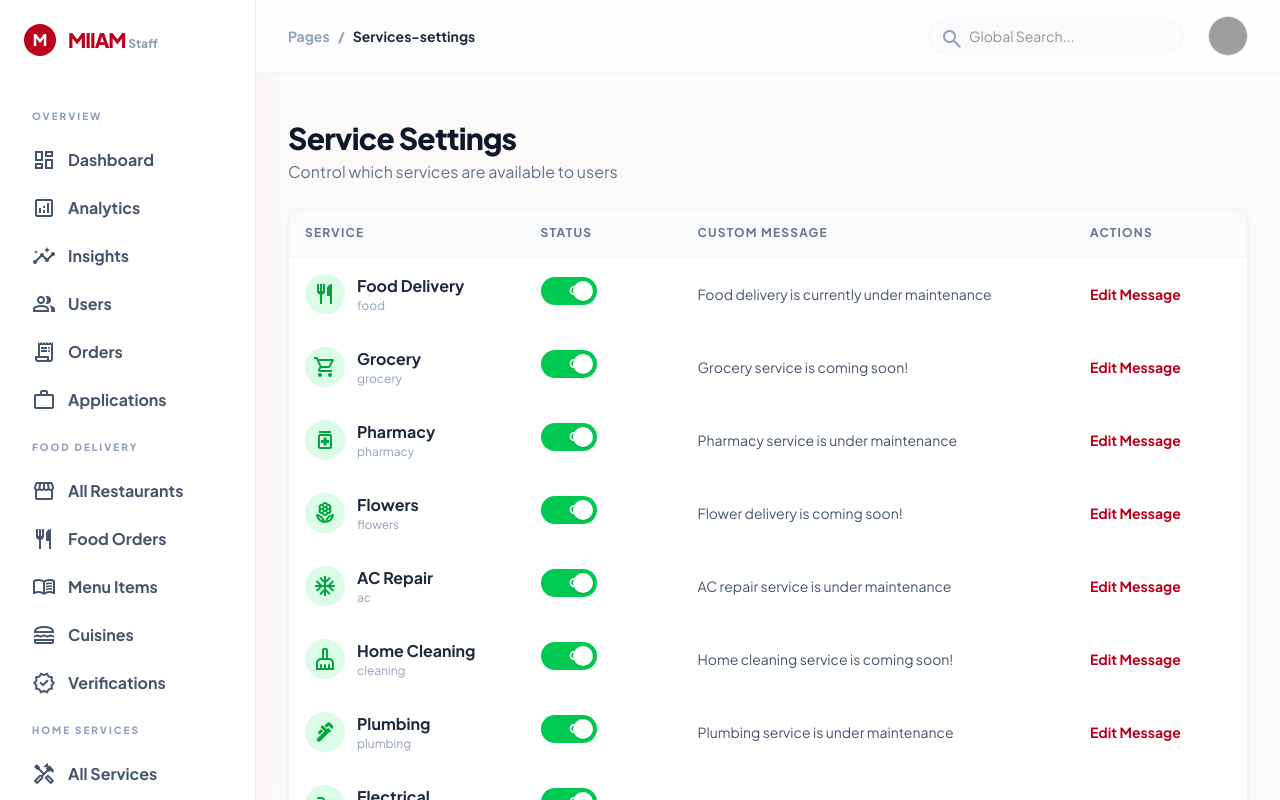
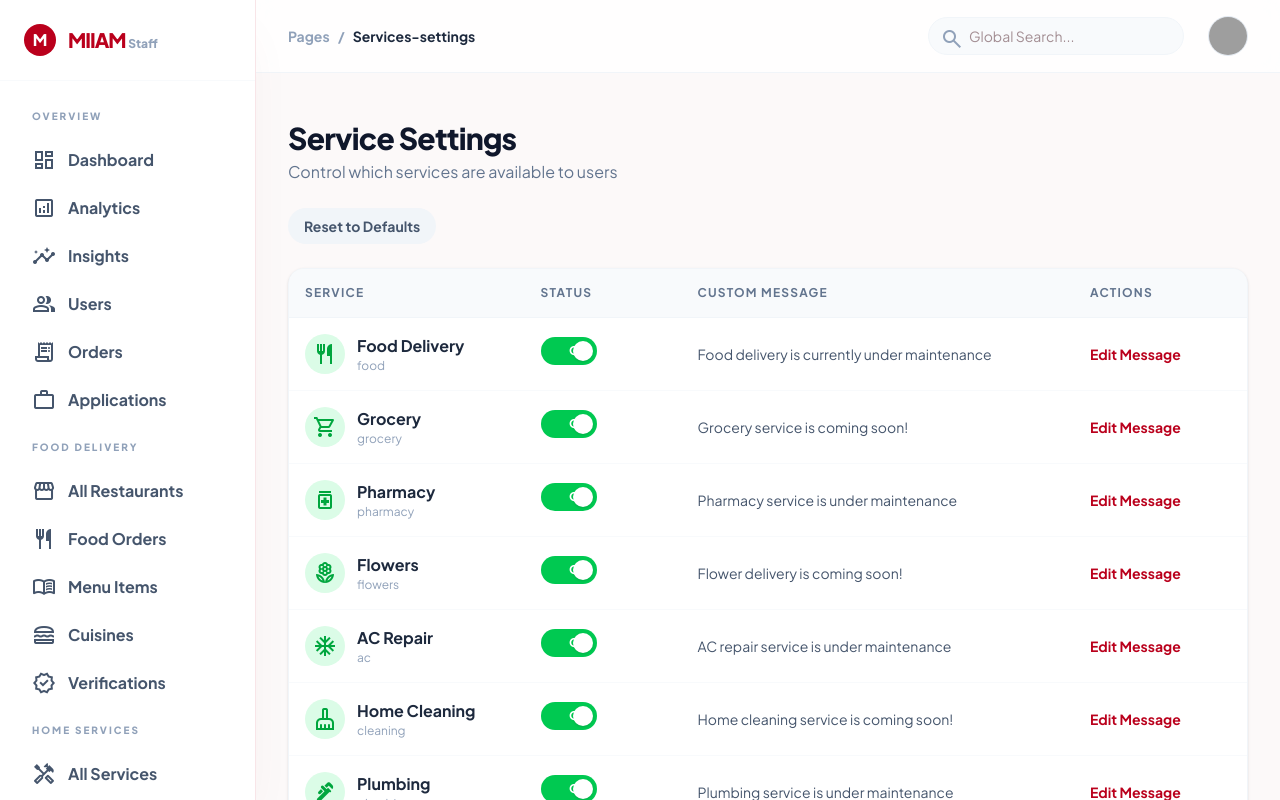
Before and after one commit to mayankinkk/MIIAM, a Next.js app in the folder miiam-app/: page /admin/services-settings in a window 1280 px wide. Shown: the top 800 px of the page. Built offline with nearby package versions, Linux system fonts and the light colour scheme; no server answers; grey boxes are pictures that could not be loaded.

Commit message:
Add reset button to clear cached settings

```diff
--- a/miiam-app/src/app/admin/services-settings/page.tsx
+++ b/miiam-app/src/app/admin/services-settings/page.tsx
@@ -3,10 +3,31 @@
 import { useState } from "react";
 import { useServiceSettingsStore, ServiceCategory } from "@/lib/store/serviceSettingsStore";
 
+const defaultSettings = [
+  { id: "food", name: "Food Delivery", isEnabled: true, message: "Food delivery is currently under maintenance", icon: "restaurant" },
+  { id: "grocery", name: "Grocery", isEnabled: true, message: "Grocery service is coming soon!", icon: "shopping_cart" },
+  { id: "pharmacy", name: "Pharmacy", isEnabled: true, message: "Pharmacy service is under maintenance", icon: "medication" },
+  { id: "flowers", name: "Flowers", isEnabled: true, message: "Flower delivery is coming soon!", icon: "local_florist" },
+  { id: "ac", name: "AC Repair", isEnabled: true, message: "AC repair service is under maintenance", icon: "ac_unit" },
+  { id: "cleaning", name: "Home Cleaning", isEnabled: true, message: "Home cleaning service is coming soon!", icon: "cleaning_services" },
+  { id: "plumbing", name: "Plumbing", isEnabled: true, message: "Plumbing service is under maintenance", icon: "plumbing" },
+  { id: "electrical", name: "Electrical", isEnabled: true, message: "Electrical service is coming soon!", icon: "electrical_services" },
+  { id: "pest", name: "Pest Control", isEnabled: true, message: "Pest control service is under maintenance", icon: "pest_control" },
+  { id: "car", name: "Car Repair", isEnabled: true, message: "Car repair service is coming soon!", icon: "directions_car" },
+  { id: "appliance", name: "Appliance Repair", isEnabled: true, message: "Appliance repair is under maintenance", icon: "kitchen" },
+];
+
 export default function ServiceSettingsPage() {
   const { settings, updateSetting } = useServiceSettingsStore();
   const [editingId, setEditingId] = useState<ServiceCategory | null>(null);
   const [tempMessage, setTempMessage] = useState("");
+
+  const handleReset = () => {
+    if (confirm("Reset all settings to defaults? This will clear all custom messages.")) {
+      localStorage.removeItem("miiam-service-settings");
+      window.location.reload();
+    }
+  };
 
   const handleToggle = (id: ServiceCategory) => {
     const setting = settings.find((s) => s.id === id);
@@ -30,6 +51,12 @@ export default function ServiceSettingsPage() {
         <h1 className="text-3xl font-extrabold text-slate-900 tracking-tight">Service Settings</h1>
         <p className="text-slate-500 mt-1">Control which services are available to users</p>
       </div>
+      <button
+        onClick={handleReset}
+        className="px-4 py-2 bg-slate-100 text-slate-600 rounded-lg text-sm font-bold hover:bg-slate-200"
+      >
+        Reset to Defaults
+      </button>
 
       <div className="bg-white rounded-2xl border border-slate-100 shadow-sm overflow-hidden">
         <div className="p-4 border-b border-slate-100 bg-slate-50">
```
